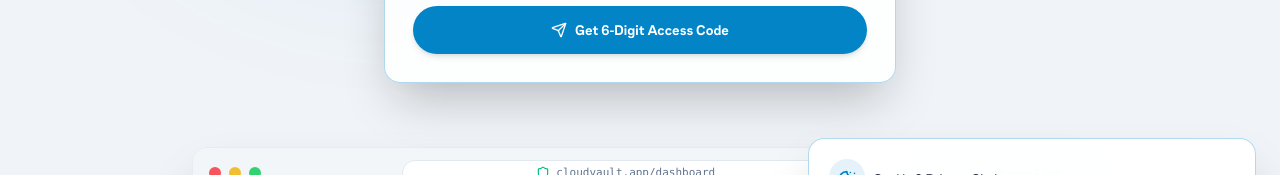
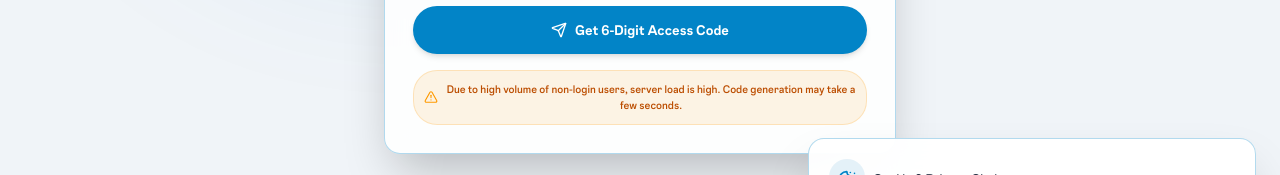
Before and after one commit to vivantamomentsofficial/Home_to_Lab, a React (Vite) app in the folder frontend/: page / in a window 1280 px wide. Both pictures are taken after typing "Sample", "Sample", "name@example.com", "Sample" into the empty fields and a click on the button "Send (No Login)". Shown: the part 836-1011 px from the top of the page. Built offline with nearby package versions, Linux system fonts and the light colour scheme; no server answers.

Commit message:
feat(ui): add high server load disclaimer notice to Quick Send form

```diff
--- a/frontend/src/pages/Home.jsx
+++ b/frontend/src/pages/Home.jsx
@@ -830,6 +830,12 @@ const Home = () => {
                       </>
                     )}
                   </button>
+
+                  {/* High Traffic / Server Load Disclaimer */}
+                  <div className="p-2.5 bg-amber-500/10 border border-amber-500/20 rounded-xl flex items-center justify-center gap-2 text-center text-[11px] text-amber-700 dark:text-amber-300 font-medium">
+                    <AlertTriangle className="w-3.5 h-3.5 text-amber-500 shrink-0" />
+                    <span>Due to high volume of non-login users, server load is high. Code generation may take a few seconds.</span>
+                  </div>
                 </form>
               )}
             </div>
```
